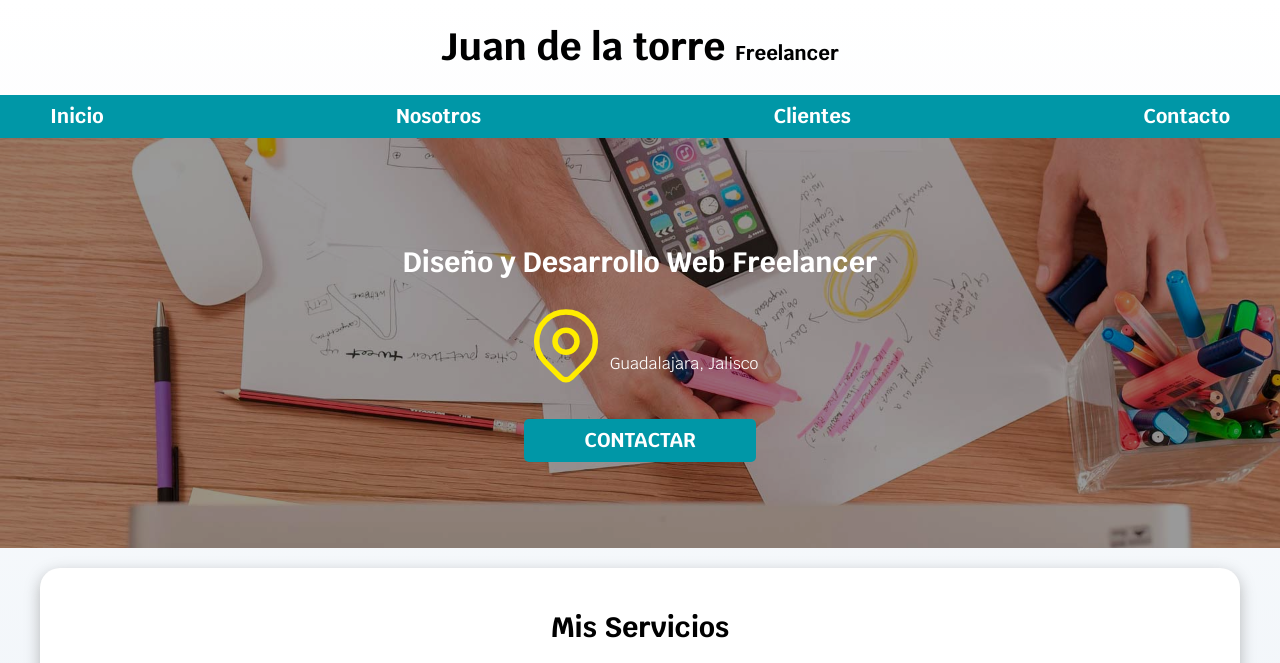
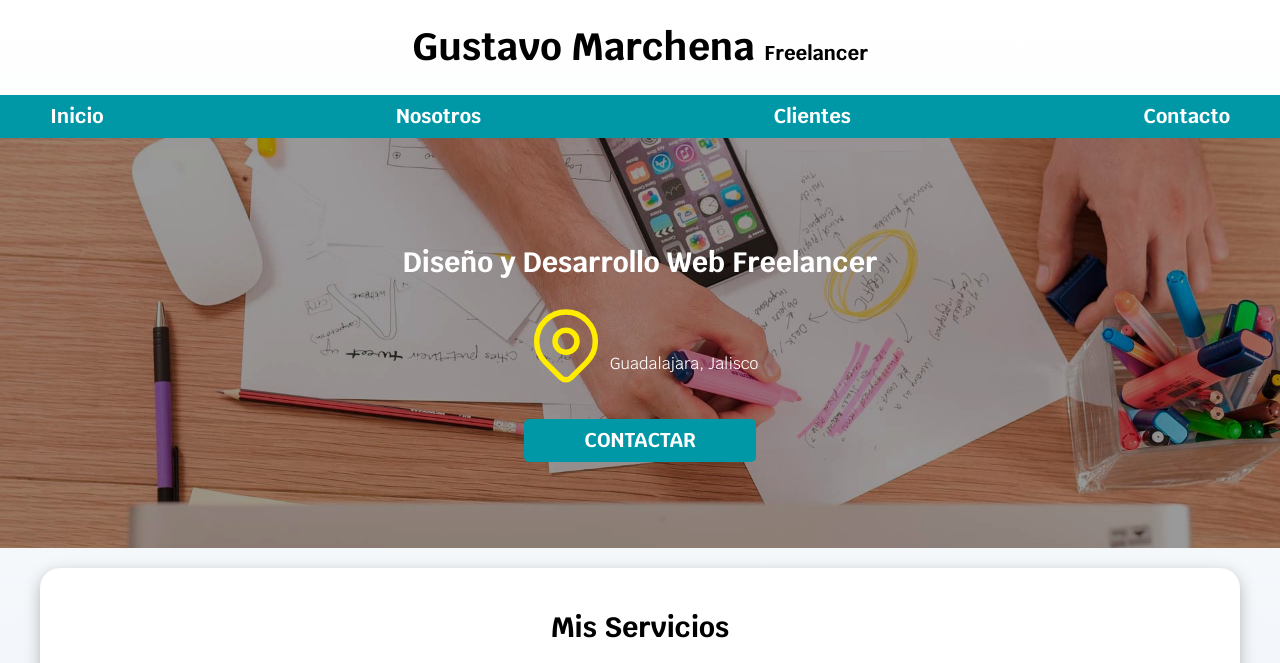
Before and after one commit to versace123mx/freelances_juan_pablo_de_la_torre, a plain HTML site: page index.html in a window 1280 px wide. Shown: the top 663 px of the page. Drawn offline with Linux system fonts and the light colour scheme.

Commit message:
cambio nombre

```diff
--- a/index.html
+++ b/index.html
@@ -13,7 +13,7 @@
 </head>
 <body>
     <header>
-        <h1 class="titulo">Juan de la torre <span>Freelancer</span></h1>
+        <h1 class="titulo">Gustavo Marchena <span>Freelancer</span></h1>
     </header>
     <div class="nav-bg">
         <nav class="navegacion-principal contenedor">
```
